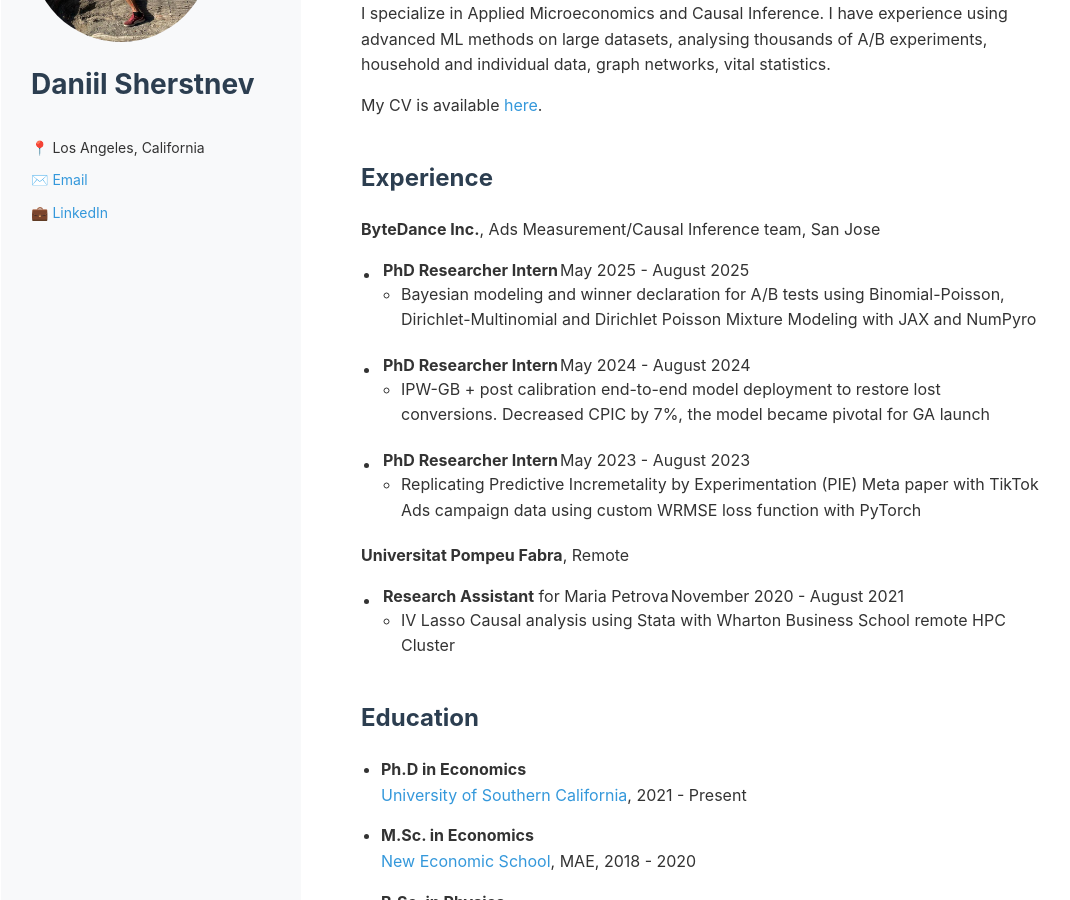
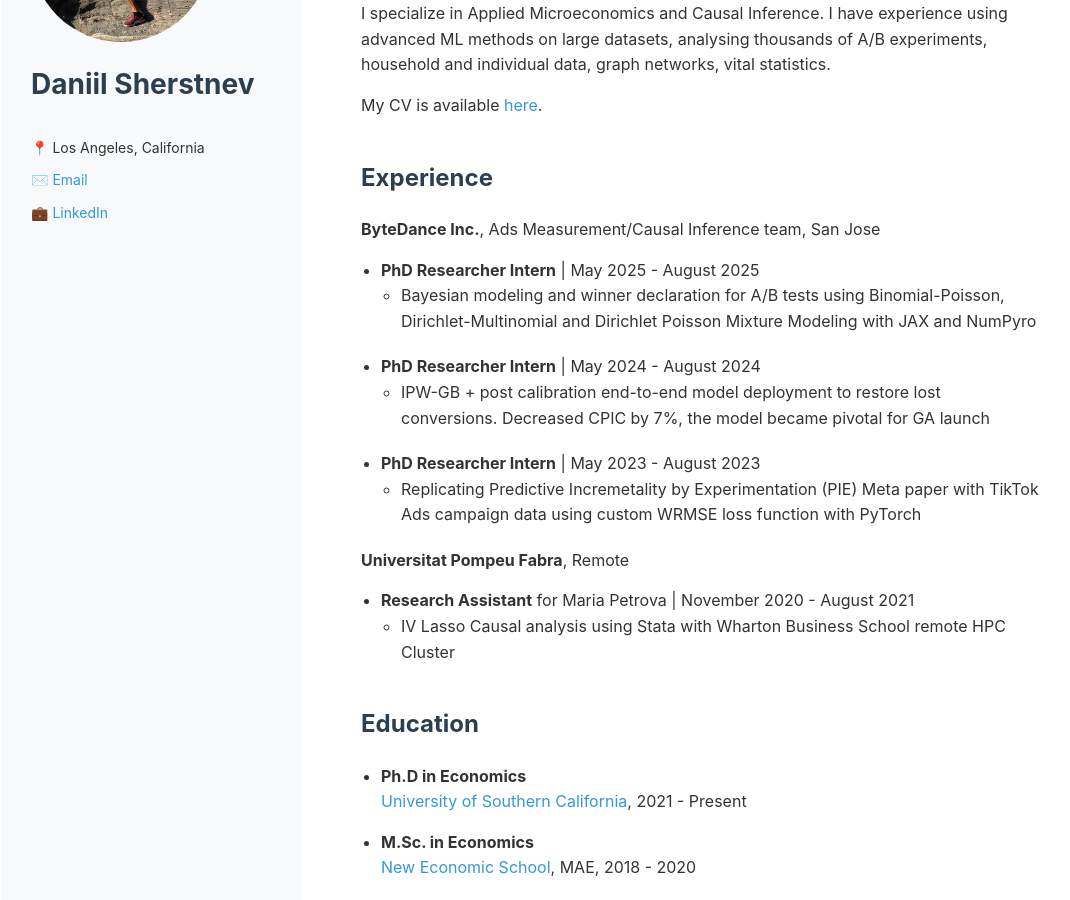
Before and after one commit to dansherstnev/daniil_sherstnev.github.io, a Jekyll site: the page built from index.md, in a window 1280 px wide and 900 px high, scrolled down 259 px. Shown: the whole window, without its empty margins (39-1109 px from the left). Built offline with Jekyll 4.4.1, drawn with Linux system fonts in a browser that asks for light colours; part of the change alters nothing that is shown.

```diff
--- a/index.md
+++ b/index.md
@@ -13,15 +13,15 @@ My CV is available [here](assets/pdfs/CV_new.pdf).
 ## Experience
 
 **ByteDance Inc.**, Ads Measurement/Causal Inference team, San Jose
-- **PhD Researcher Intern** | May 2025 - August 2025
+- **PhD Researcher Intern** &#124; May 2025 - August 2025
   - Bayesian modeling and winner declaration for A/B tests using Binomial-Poisson, Dirichlet-Multinomial and Dirichlet Poisson Mixture Modeling with JAX and NumPyro
-- **PhD Researcher Intern** | May 2024 - August 2024
+- **PhD Researcher Intern** &#124; May 2024 - August 2024
   - IPW-GB + post calibration end-to-end model deployment to restore lost conversions. Decreased CPIC by 7%, the model became pivotal for GA launch
-- **PhD Researcher Intern** | May 2023 - August 2023
+- **PhD Researcher Intern** &#124; May 2023 - August 2023
   - Replicating Predictive Incremetality by Experimentation (PIE) Meta paper with TikTok Ads campaign data using custom WRMSE loss function with PyTorch
 
 **Universitat Pompeu Fabra**, Remote
-- **Research Assistant** for Maria Petrova| November 2020 - August 2021
+- **Research Assistant** for Maria Petrova &#124; November 2020 - August 2021
    - IV Lasso Causal analysis using Stata with Wharton Business School remote HPC Cluster
 
 ## Education
```
